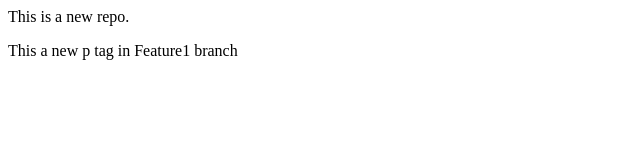
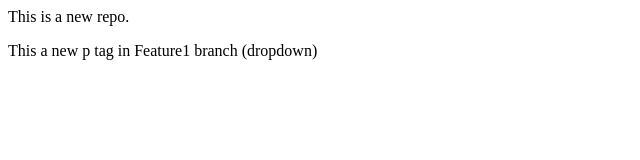
Before and after one commit to luckydamami/localrepo, a plain HTML site: page index.html in a window 1280 px wide. Shown: the full height of the page, 0-640 px from the left. Drawn offline with Linux system fonts and the light colour scheme.

Commit message:
Add dropdown

```diff
--- a/index.html
+++ b/index.html
@@ -1,2 +1,2 @@
 <p>This is a new repo.</p>
-<p>This a new p tag in Feature1 branch</p>
+<p>This a new p tag in Feature1 branch (dropdown)</p>
```
